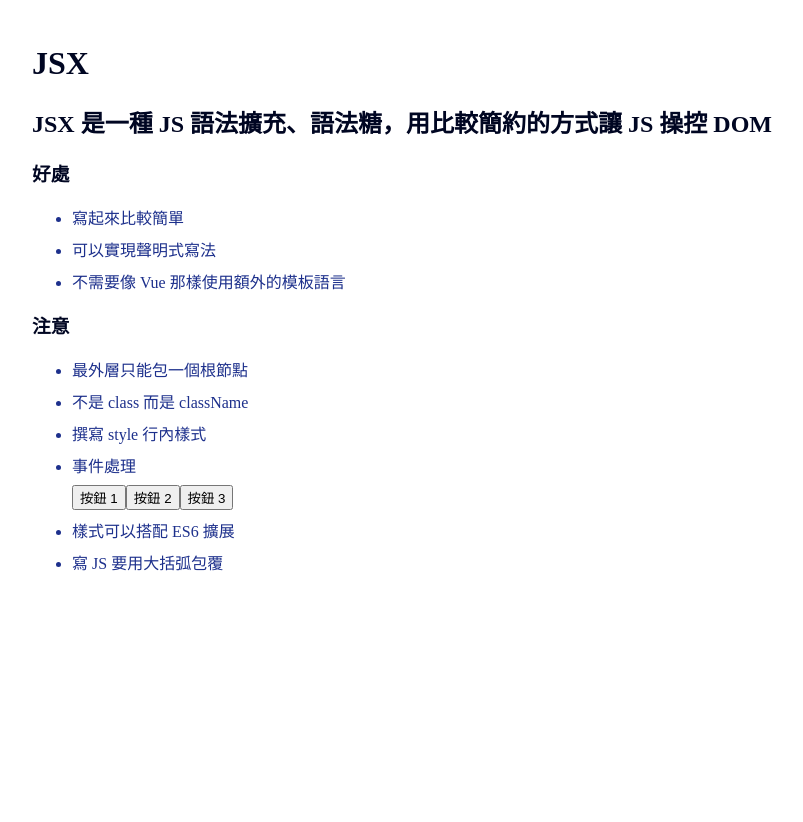
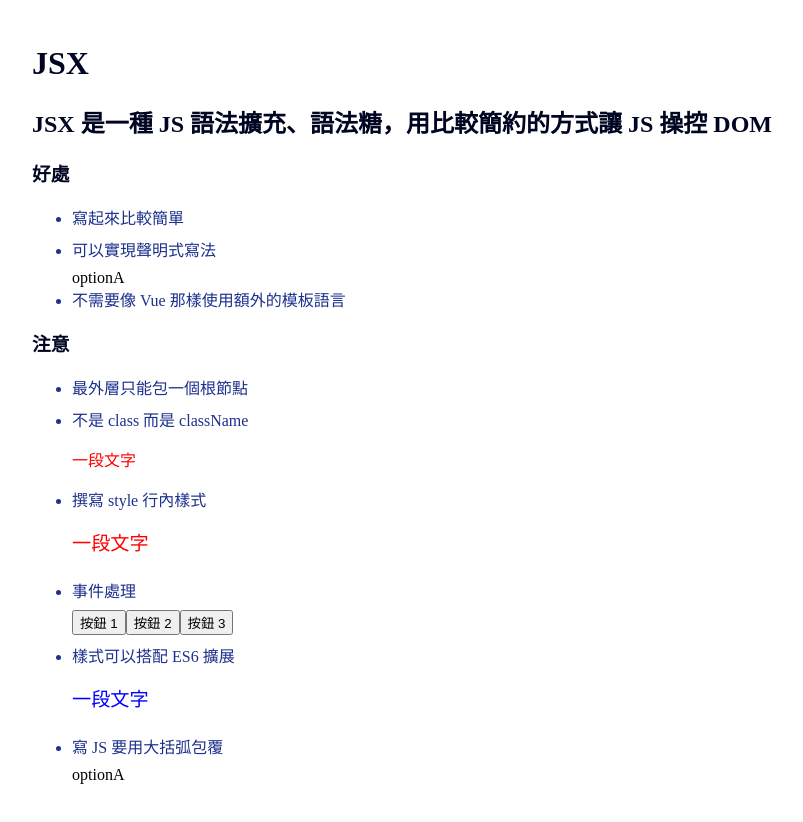
Before and after one commit to vvvvvvii/Ironman, a React (Create React App) app: page / in a window 1280 px wide. Shown: the whole page, without its empty margins (24-827 px from the left). Before the commit the page ends 800 px from the top, so only its background shows below. Built offline with nearby package versions, Linux system fonts and the light colour scheme.

Commit message:
課程結束

```diff
--- a/src/components/jsxExample.js
+++ b/src/components/jsxExample.js
@@ -1,7 +1,15 @@
 import React from 'react'
+import OptionA from './OptionA'
+import OptionB from './OptionB'
 
 function JsxExample() {
-
+  let option = 'A'
+  function test1(){
+    console.log('秀出來')
+  }
+  function test2(e){
+    console.log(e)
+  }
   return (
     <div>
       <h1>JSX</h1>
@@ -10,22 +18,27 @@
       <ul>
         <li>寫起來比較簡單</li>
         <li>可以實現聲明式寫法</li>
+        {option==='A'? <OptionA/>: <OptionB/>}
         <li>不需要像 Vue 那樣使用額外的模板語言</li>
       </ul>
       <h3>注意</h3>
       <ul>
         <li>最外層只能包一個根節點</li>
         <li>不是 class 而是 className</li>
+        <p className='text-red'>一段文字</p>
         <li>撰寫 style 行內樣式</li>
+        <p style={styleObj}>一段文字</p>
         <li>事件處理</li>
-        <button>按鈕 1</button>
-        <button>按鈕 2</button>
-        <button>按鈕 3</button>
+        <button onClick={test1}>按鈕 1</button>
+        <button onClick={()=>test2('2')}>按鈕 2</button>
+        <button onClick={()=>console.log('秀出來')}>按鈕 3</button>
         <li>樣式可以搭配 ES6 擴展</li>
+        <p style={{...styleObj, color: 'blue'}}>一段文字</p>
         <li>寫 JS 要用大括弧包覆</li>
+        {option==='A'? <OptionA/>: <OptionB/>}
       </ul>
     </div>
   )
 }
-
+const styleObj = {color: 'red', fontSize: '1.2rem', lineHeight: 1.5}
 export default JsxExample
```
